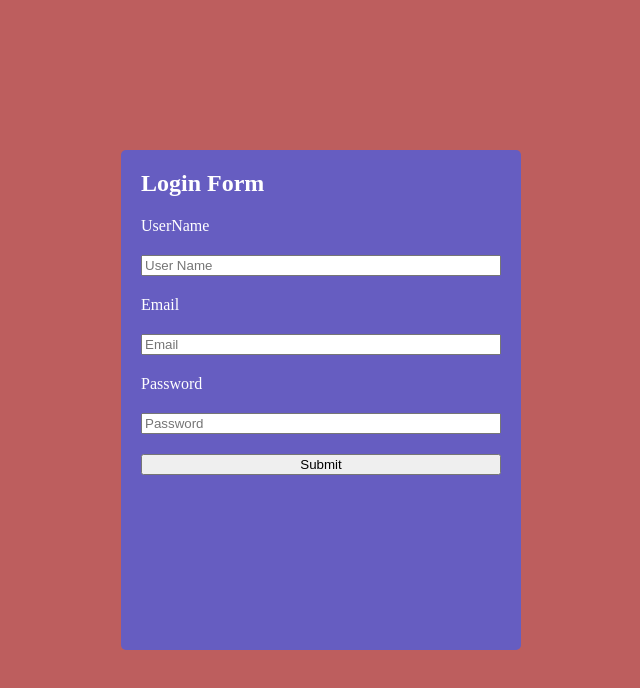
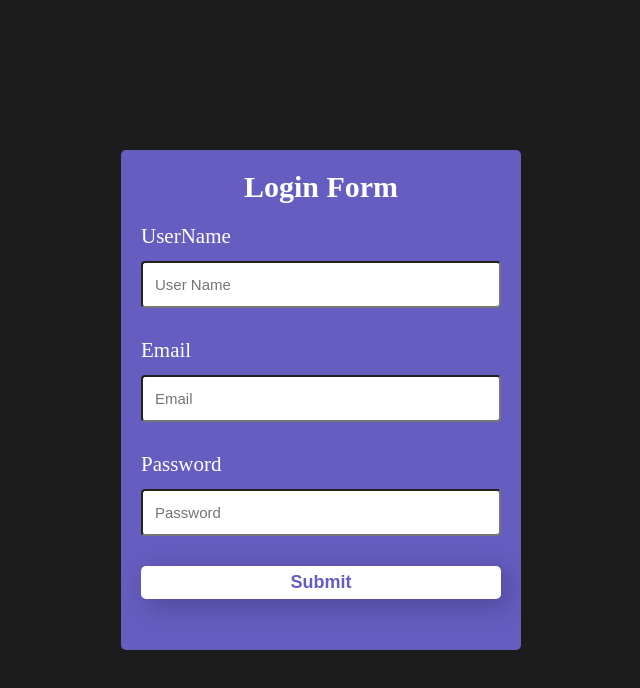
Before and after one commit to ananysagar/form-validation-react, a React (Create React App) app: page / in a window 1280 px wide. Shown: the top 688 px of the page, without its empty margins (319-959 px from the left). Built offline with nearby package versions, Linux system fonts and the light colour scheme.

Commit message:
finishing up the form UI

```diff
--- a/src/App.css
+++ b/src/App.css
@@ -3,7 +3,7 @@
   margin: 0;
 }
 .App {
-  background: #bd5e5e;
+  background: #1d1c1c;
   width: 100%;
   min-height: 100vh;
   color: #fff;
@@ -26,3 +26,37 @@
   box-sizing: border-box;
   border-radius: 5px;
 }
+
+h2 {
+  font-size: 30px;
+  text-align: center;
+}
+.login-form, label {
+  font-size: 21px;
+}
+input {
+  height: 23px;
+  padding: 10px 12px;
+  outline: none;
+  border-radius: 4px;
+  margin-top: -8px;
+  margin-bottom: 10px;
+  font-size: 15px;
+}
+
+.submit-btn {
+  height: 33px;
+  border: none;
+  border-radius: 5px;
+  background: #fff;
+  font-size: 18px;
+  color:#665dc1;
+  font-weight: bold;
+  cursor: pointer;
+  box-shadow: 7px 6px 28px 1px rgba(0, 0, 0, 0.24);
+  transition: 0.2s
+}
+.submit-btn:active {
+  transform: scale(0.95);
+  box-shadow: 3px 3px 10px rgba(0, 0, 0, 0.2);
+}
--- a/src/App.js
+++ b/src/App.js
@@ -12,7 +12,7 @@ function App() {
           <input type='email' placeholder='Email'/>
           <label>Password</label>
           <input type="password" placeholder='Password'/>
-          <button type='submit'>Submit</button>
+          <button className="submit-btn" type='submit'>Submit</button>
         </div>
       </div>
     </div>
```
